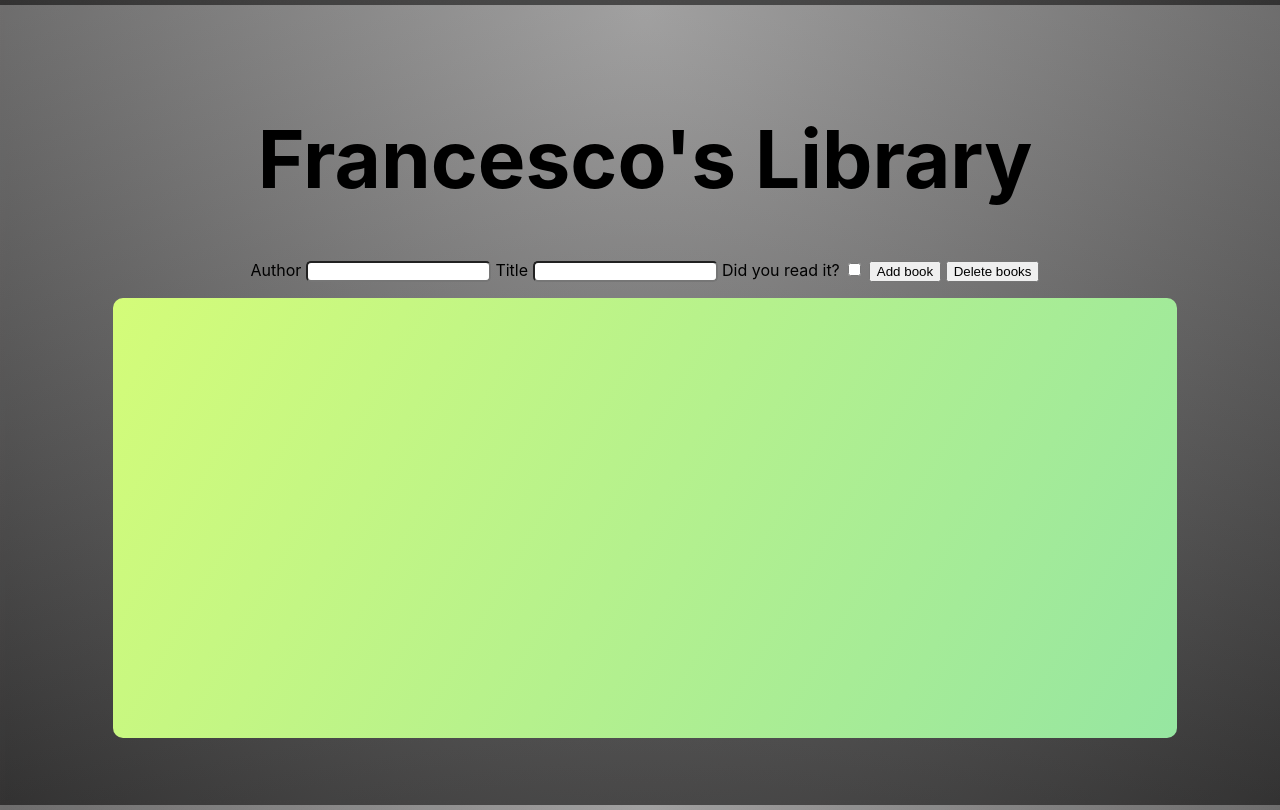
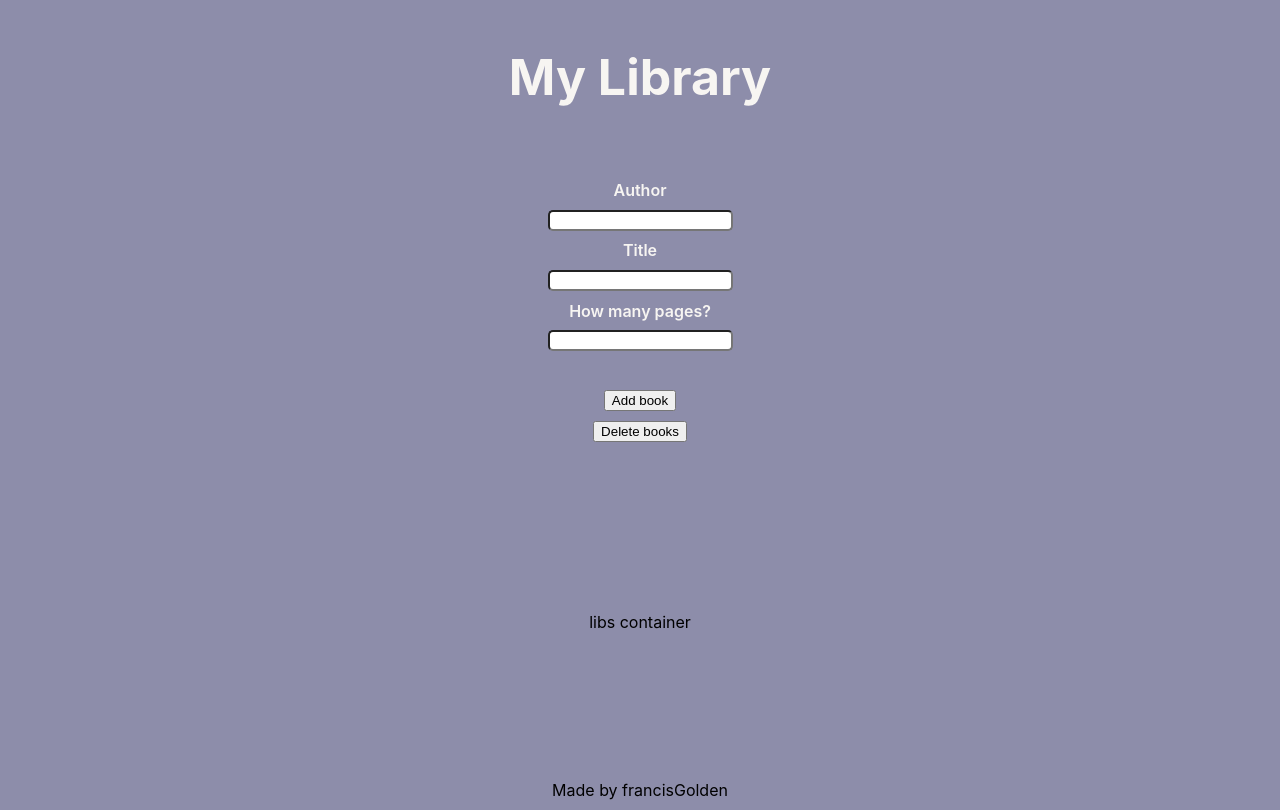
Before and after one commit to francisGolden/library, a plain HTML site: page index.html in a window 1280 px wide. Drawn offline with Linux system fonts and the light colour scheme.

Commit message:
improved everything

```diff
--- a/index.html
+++ b/index.html
@@ -8,22 +8,36 @@
     <link rel="stylesheet" href="style.css">
 </head>
 <body>
-    <h1>Francesco's Library</h1>
-    <form id="form" action="">
+    <div id="layout">
+        <div class="layout-sections">
+            <h1>My Library</h1>
+        </div>
+
+        <!-- <div class="layout-sections"> -->
+        <form id="form" class="layout-sections" action="">
             <label for="author">Author</label>
             <input type="text" id="author" name="author">
 
             <label for="title">Title</label>
             <input type="text" id="title" name="title">
 
-        <label for="read">Did you read it?</label>
-        <input type="checkbox" id="read" name="read">
-
+            <label for="pages">How many pages?</label>
+            <input type="number" id="pages" name="pages">
+            <br>
             <button type="submit" id="submit">Add book</button>
             <button id="deleteAll">Delete books</button>
         </form>
+        <!-- </div> -->
 
-    <p id="libs-container"></p>
+
+        <div id="libs-container" class="layout-sections">
+            libs container
+        </div>
+        <div id="footer" class="layout-sections">Made by
+            francisGolden
+        </div>
+    </div>
+
 
 
 
--- a/script3.js
+++ b/script3.js
@@ -1,46 +1,73 @@
-myLibrary = [
-    1,
-]
+// initialize myLibrary array
+myLibrary = []
 
+// select container with variable
 libs = document.querySelector("#libs-container")
 
-function Book(author, title, read) {
+// declare book constructor
+function Book(author, title, pages) {
     this.author = author
     this.title = title
-    this.read = read
+    this.pages = pages
 }
 
+// short for console.log
 log = console.log
+
+// select submit button with variable
 const submit = document.querySelector("#submit")
 
+// add event listener to submit button
 submit.addEventListener("click", function(e) {
+    // prevent default behaviour of form submission
     e.preventDefault();
 
+    // construct new book with values gathered from inputs
     let nuovo = new Book(
         form.author.value,
         form.title.value,
-        form.read.value
+        form.pages.value
         )
 
+    // insert the new book to myLibrary
     myLibrary.push(nuovo)
     log(nuovo)
     log(myLibrary)
 
+    // create a div so that every book has a div to be
+    // into that can be flexed or 'grided'
     let contain = document.createElement("div")
+
+    // add class name to the div
     contain.classList.add("shelf")
+
+    // insert the div element in libs container
     libs.insertAdjacentElement("beforeend", contain)
 
+
+
+    // for every property in book
     for (property in nuovo) {
-        contain.innerHTML += `<div>${nuovo[property]}</div> `
+        // insert in the container div other divs
+        // with the book properties
+        contain.innerHTML += `<div class="property">${nuovo[property]}</div> `
 
     }
-    contain.innerHTML += `<br>`
+
+    contain.innerHTML += `<button class="property">Delete book</button>`
+
+    // for every element in myLibrary, create as many rows
     libs.style.gridTemplateRows = `repeat(${myLibrary.length}, 1fr)`;
+
+    // for every element in the book, create as many columns
     contain.style.gridTemplateColumns = `repeat(${nuovo.length}, 1fr)`;
 
 })
 
+// declare delete all button
 deleteAll = document.querySelector("#deleteAll")
+
+// add event to delete all button
 deleteAll.addEventListener("click", function() {
     myLibrary = []
 })
--- a/style.css
+++ b/style.css
@@ -1,55 +1,62 @@
 html, body {
-    margin: 5px;
-    width: 100vw;
-    height: 100vh;
     font-family: -apple-system, BlinkMacSystemFont,
     'Segoe UI', Roboto, Oxygen, Ubuntu, Cantarell,
     'Open Sans', 'Helvetica Neue', sans-serif;
-    background: linear-gradient(to bottom, rgba(255,255,255,0.15) 0%, rgba(0,0,0,0.15) 100%), radial-gradient(at top center, rgba(255,255,255,0.40) 0%, rgba(0,0,0,0.40) 120%) #474646;
+    background-color: #8D8DAA;
+    margin: 0px;
+    max-height: 100%;
+    max-width: 100%;
+}
+
+#layout {
+    display: grid;
+    grid-template-rows: 0.5fr 1fr 1fr 20px;
+    height: 100vh;
+    width: 100vw;
+    justify-content: center;
+    /* align-items: center; */
+    gap: 5px;
+
+
+}
+
+.layout-sections {
+    border: 0px solid black;
     display: flex;
-    flex-direction: column;
     justify-content: center;
     align-items: center;
-    transition: 0.3s;
-    border: 0px;
+    width: 100vw;
 }
 
 #libs-container {
     display: grid;
-    padding: 20px;
-    border-radius: 10px;
-    height: 50vh;
-    width: 80vw;
+    align-items: center;
+    justify-content: center;
+    gap: 10px;
 
-    background-image:
-    linear-gradient(120deg, #d4fc79 0%, #96e6a1 100%);
 
 }
 
 
 .shelf {
     border-bottom: 1px solid black;
-
     display: flex;
     flex-direction: row;
-    justify-content: space-around;
+    justify-content: space-between;
     align-items: center;
     gap: 5px;
     transition: 0.1s;
-
-}
-
-.shelf:hover {
-    opacity: 0.5;
-    border: 1px solid black;
+    background-color: #F56D91;
+    border-radius: 10px;
+    padding: 5px;
+    width: 40vw;
+    min-width: fit-content;
 }
 
 h1 {
-    font-size: 5rem;
-    display: flex;
-    justify-content: center;
-    align-items: center;
+    font-size: 50px;
 
+    color: #F7F5F2;
 
 }
 
@@ -57,3 +64,33 @@ input {
     border-radius: 5px;
 
 }
+
+form {
+    color: #F7F5F2;
+    font-weight: 600;
+    /* width: 50vw; */
+    display: flex;
+    flex-direction: column;
+    justify-content: center;
+    align-items: center;
+    gap: 1.2vh;
+}
+
+form button {
+    height: fit-content;
+    width: fit-content;
+}
+
+.property {
+    border-right: 1px solid black;
+    /* width: 25%;
+    height: 100%; */
+    display: flex;
+    justify-content: center;
+    align-items: center;
+}
+
+#libs-container button {
+    height: fit-content;
+    width: fit-content;
+}
```
Lines whose indentation alone changed are shown as unchanged.
